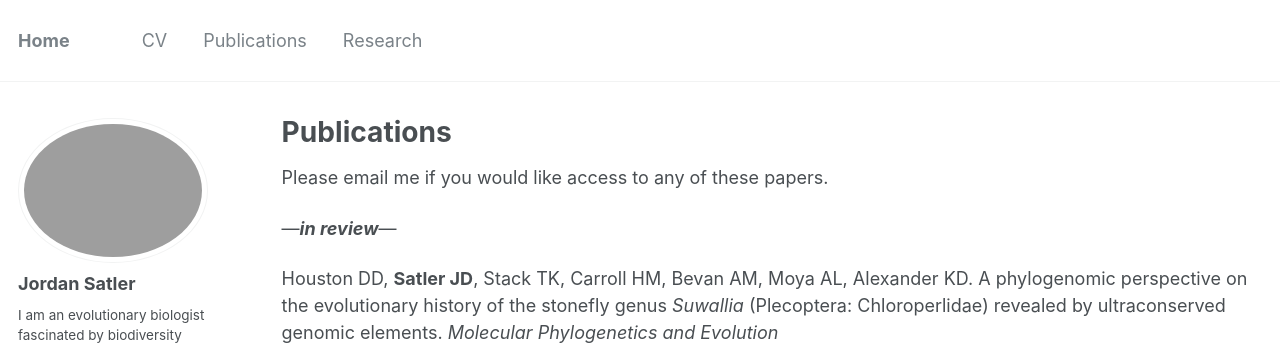
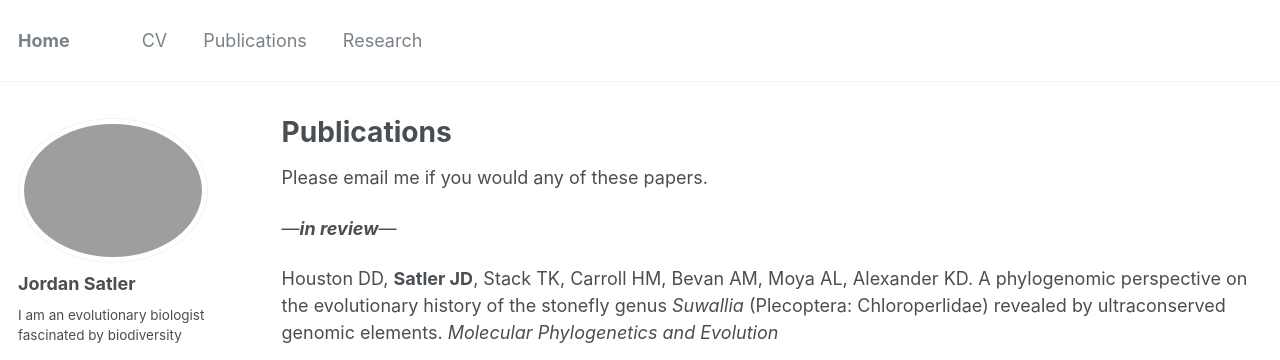
Before and after one commit to jordansatler/jordansatler.github.io, a Jekyll site: the page built from _pages/publications.md, in a window 1280 px wide and 900 px high. Shown: the top 360 px of the window. Built offline with Jekyll 4.4.1, drawn with Linux system fonts in a browser that asks for light colours.

Commit message:
update pubs page

```diff
--- a/_pages/publications.md
+++ b/_pages/publications.md
@@ -4,7 +4,7 @@ title: "Publications"
 permalink: /publications/
 author_profile: true
 ---
-Please email me if you would like access to any of these papers.
+Please email me if you would any of these papers.
 
 ---***in review***---
 
```
